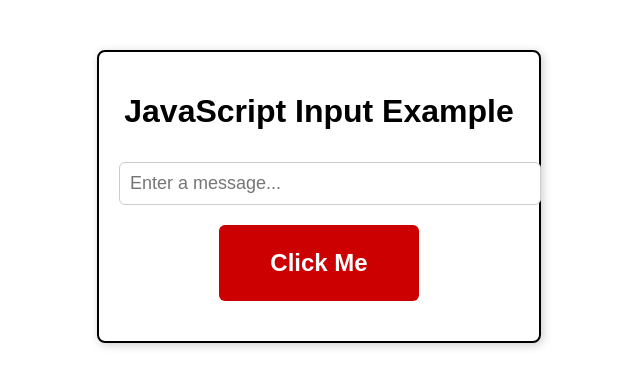
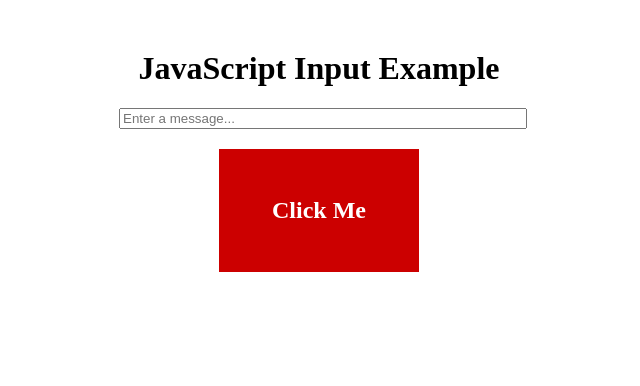
Before and after one commit to vikfern75/vikfern75_lab7, a plain HTML site: page index.html in a window 1280 px wide. Shown: the whole page, without its empty margins (321-961 px from the left). Drawn offline with Linux system fonts and the light colour scheme.

Commit message:
Update style.css

```diff
--- a/style.css
+++ b/style.css
@@ -1,49 +1,20 @@
-body {
-  background-color: #fff;
-  font-family: Arial, sans-serif;
-}
-
 .center {
   text-align: center;
 }
-
 #container {
   width: 400px;
   margin: 50px auto 0;
-  border: 2px solid #000;
-  border-radius: 8px;
-  padding: 20px;
-  box-shadow: 2px 2px 10px rgba(0,0,0,0.2);
 }
-
 #entryinput {
   width: 100%;
-  font-size: 18px;
-  padding: 10px;
-  margin-top: 10px;
-  border-radius: 6px;
-  border: 1px solid #ccc;
 }
-
 #entrybutton {
   width: 200px;
   text-align: center;
   color: #fff;
   background-color: #c00;
-  padding: 1em 0;
+  padding: 2em 0;
   margin: 20px auto;
   font-size: 24px;
   font-weight: bold;
-  cursor: pointer;
-  border-radius: 6px;
 }
-
-#entrybutton:hover {
-  background-color: #900;
-}
-
-#output {
-  margin-top: 20px;
-  font-size: 20px;
-  color: #333;
-}
```
